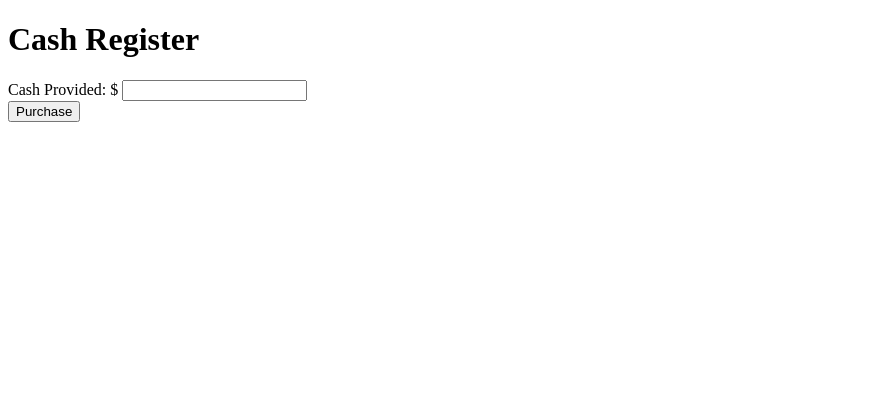
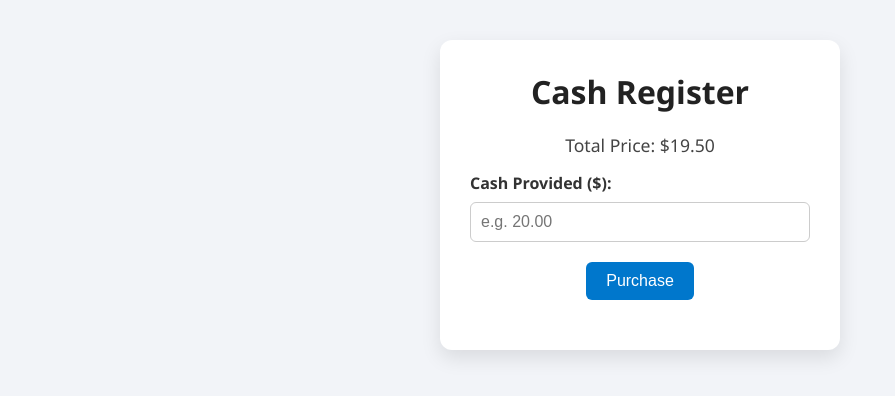
Before and after one commit to MarkLuo04/fcc-js-dsa, a plain HTML site: page cash-register/index.html in a window 1280 px wide. Shown: the whole page, without its empty margins (0-895 px from the left). Drawn offline with Linux system fonts and the light colour scheme.

Commit message:
feat: Added Simple CSS styling - Total price is now visible to the user

```diff
--- a/cash-register/index.html
+++ b/cash-register/index.html
@@ -2,25 +2,31 @@
 <html lang="en">
 
 <head>
-    <meta charset="UTF-8">
-    <meta name="viewport" content="width=device-width, initial-scale=1.0">
+    <meta charset="UTF-8" />
+    <meta name="viewport" content="width=device-width, initial-scale=1.0" />
     <title>Cash Register</title>
-    <link rel="stylesheet" href="./styles.css">
+    <link rel="stylesheet" href="./styles.css" />
 </head>
 
 <body>
-    <h1>Cash Register</h1>
+    <div class="container">
+        <h1>Cash Register</h1>
 
-    <div>
-        <label for="cash">Cash Provided: $</label>
-        <input type="number" id="cash">
+        <div class="price-display">
+            <p id="price-display"></p>
+        </div>
+
+        <div class="form-group">
+            <label for="cash">Cash Provided ($):</label>
+            <input type="number" id="cash" min="0" step="0.01" placeholder="e.g. 20.00" />
+        </div>
+
+        <div class="button-group">
+            <button id="purchase-btn">Purchase</button>
+        </div>
+
+        <div id="change-due" class="change-output"></div>
     </div>
-
-    <div>
-        <button id="purchase-btn">Purchase</button>
-    </div>
-
-    <div id="change-due"></div>
 
     <script src="./script.js"></script>
 </body>
--- a/cash-register/script.js
+++ b/cash-register/script.js
@@ -24,6 +24,8 @@ const currencyUnit = {
     "TWENTY": 20,
     "ONE HUNDRED": 100
 };
+
+document.getElementById("price-display").textContent = `Total Price: $${price.toFixed(2)}`;
 
 // Purchase button
 document.getElementById("purchase-btn").addEventListener("click", () => {
--- a/cash-register/styles.css
+++ b/cash-register/styles.css
@@ -0,0 +1,81 @@
+* {
+    box-sizing: border-box;
+    margin: 0;
+    padding: 0;
+}
+
+body {
+    font-family: 'Segoe UI', Tahoma, Geneva, Verdana, sans-serif;
+    background-color: #f2f4f8;
+    color: #333;
+    padding: 40px;
+    display: flex;
+    justify-content: center;
+}
+
+.container {
+    background-color: white;
+    padding: 30px;
+    border-radius: 12px;
+    box-shadow: 0 8px 20px rgba(0, 0, 0, 0.1);
+    max-width: 400px;
+    width: 100%;
+    text-align: center;
+}
+
+h1 {
+    margin-bottom: 20px;
+    color: #222;
+}
+
+.form-group {
+    margin-bottom: 20px;
+    text-align: left;
+}
+
+label {
+    display: block;
+    margin-bottom: 8px;
+    font-weight: bold;
+}
+
+input[type="number"] {
+    width: 100%;
+    padding: 10px;
+    border: 1px solid #ccc;
+    border-radius: 6px;
+    font-size: 1rem;
+}
+
+.button-group {
+    margin-bottom: 20px;
+}
+
+button {
+    padding: 10px 20px;
+    font-size: 1rem;
+    border: none;
+    background-color: #0077cc;
+    color: white;
+    border-radius: 6px;
+    cursor: pointer;
+    transition: background-color 0.2s ease-in-out;
+}
+
+button:hover {
+    background-color: #005fa3;
+}
+
+.change-output {
+    font-size: 1rem;
+    font-weight: 500;
+    margin-top: 10px;
+    color: #006600;
+    text-align: left;
+}
+
+.price-display {
+    margin-bottom: 15px;
+    font-size: 1.1rem;
+    color: #444;
+}
```
